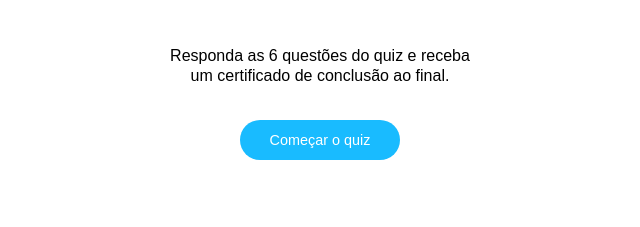
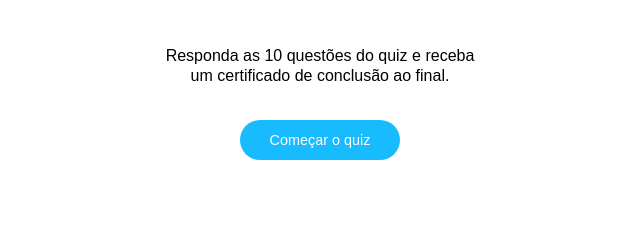
Before and after one commit to melanieesilva/GoUserMelanie, a plain HTML site: page index.html in a window 1280 px wide. Shown: the part 431-658 px from the top of the page, 320-960 px from the left. Drawn offline with Linux system fonts and the light colour scheme.

Commit message:
Corrigindo texto

```diff
--- a/index.html
+++ b/index.html
@@ -76,7 +76,7 @@
     </div>
     <h2 class="t1">Quiz da</h2>
     <h2 class="t2">GoUser</h2>
-    <p  class="sub1">Responda as 6 questões do quiz e receba</p>
+    <p  class="sub1">Responda as 10 questões do quiz e receba</p>
     <p class="sub2">um certificado de conclusão ao final.</p>
 
     <div class="botao_comecar">
```
